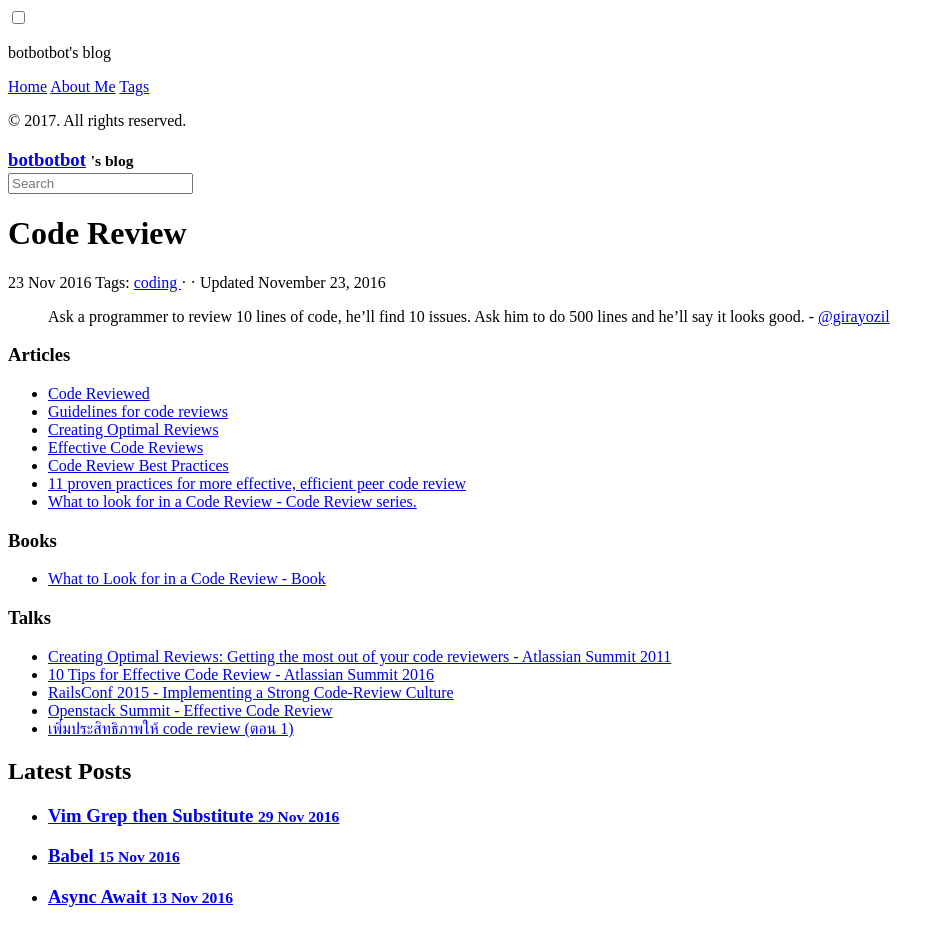
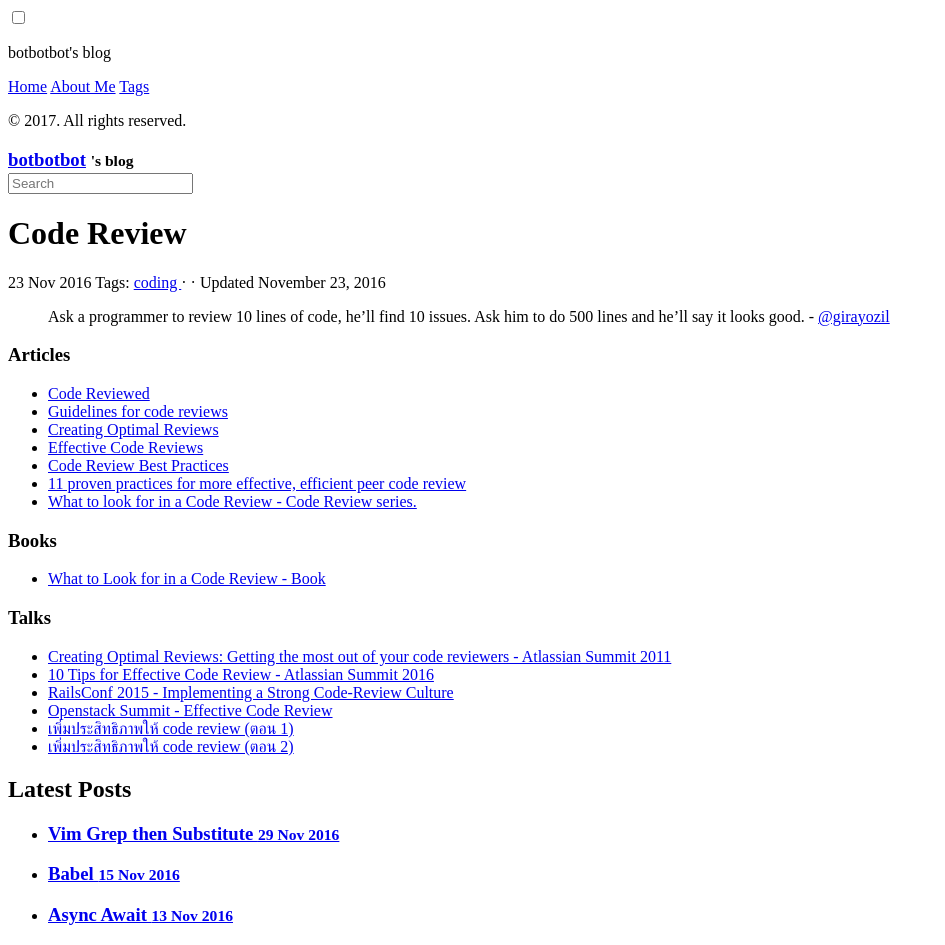
Before and after one commit to ibotdotout/ibotdotout.github.io, a Jekyll site: the page built from _posts/2016-11-23-code-review.md, in a window 1280 px wide. Shown: the whole page, without its empty margins (0-945 px from the left). Built offline with Jekyll 4.4.1, drawn with Linux system fonts in a browser that asks for light colours; nearby versions of some CDN libraries; comment, search, counter and statistics services are not loaded.

Commit message:
update(post): code review

```diff
--- a/_posts/2016-11-23-code-review.md
+++ b/_posts/2016-11-23-code-review.md
@@ -36,3 +36,4 @@ update_date: 2016-11-23
 * [Openstack Summit - Effective Code Review](https://www.youtube.com/watch?v=npIk9Zi4lnQ)
 * [เพิ่มประสิทธิภาพให้ code review (ตอน
   1)](https://medium.com/@lusiaskolonie/เพิ่มประสิทธิภาพให้-code-review-ตอน-1-82f8f0a19e74)
+* [เพิ่มประสิทธิภาพให้ code review (ตอน 2)](https://medium.com/@lusiaskolonie/เพิ่มประสิทธิภาพให้-code-review-ตอน-2-7a1452c66ac2)
```
